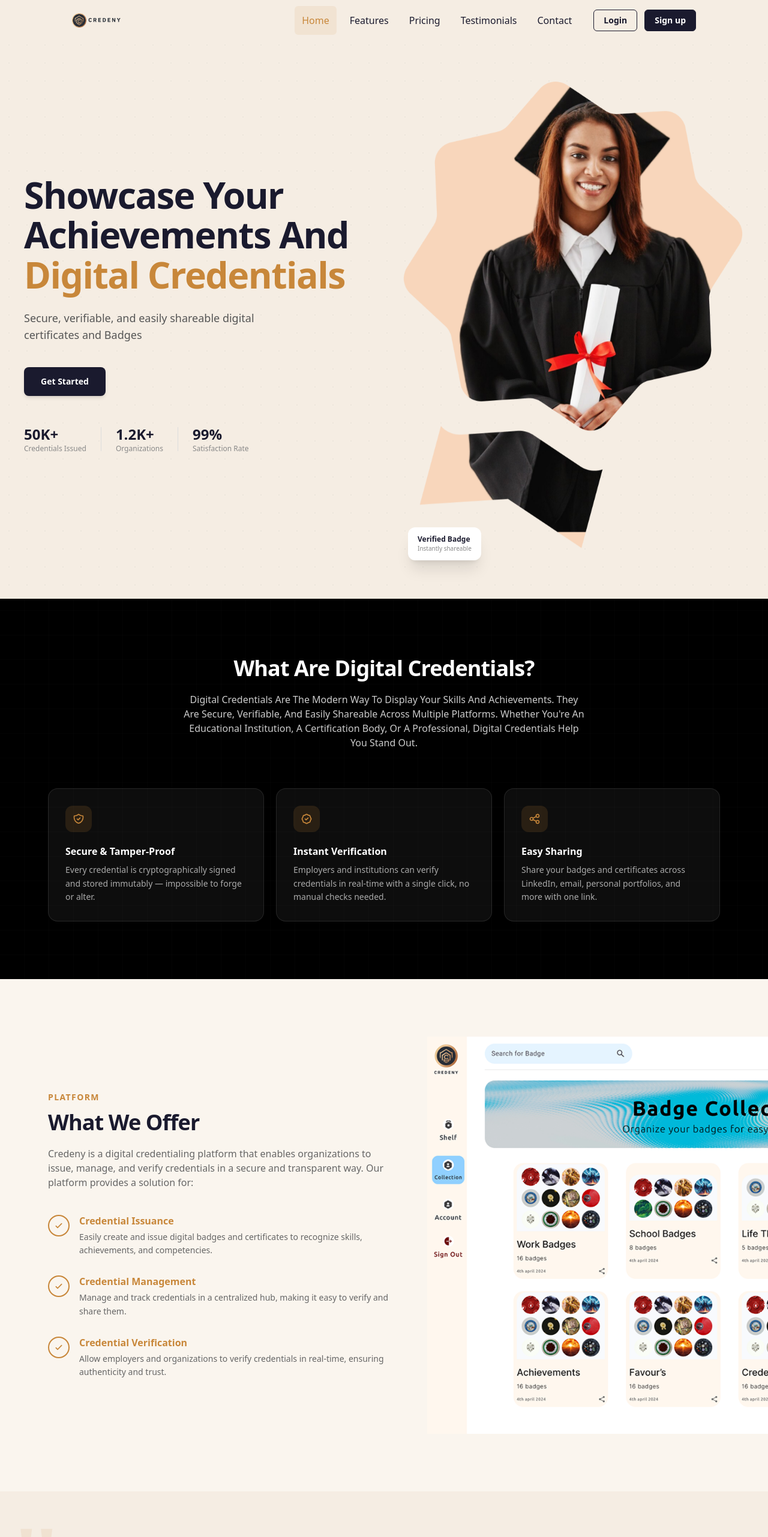
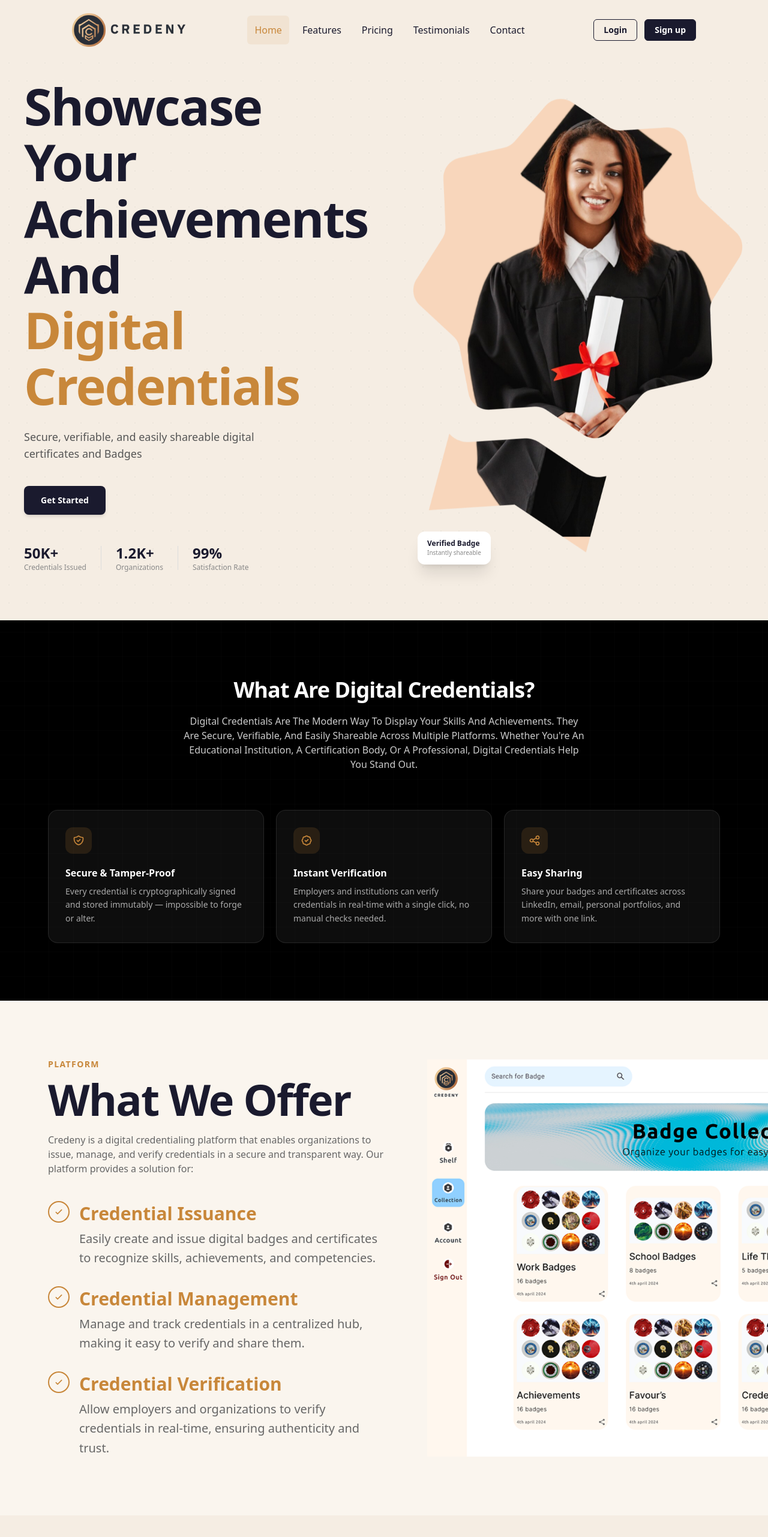
Before and after one commit to Ukoeka/credeny, a Nuxt app: page / in a window 1280 px wide. Shown: the top 2562 px of the page at 60% size. Built offline with nearby package versions, Linux system fonts and the light colour scheme.

Commit message:
auth screens

```diff
--- a/app/components/Header.vue
+++ b/app/components/Header.vue
@@ -4,15 +4,15 @@
     :class="isScrolled ? 'shadow-[0_2px_24px_rgba(26,26,46,0.10)] backdrop-blur-md' : ''"
   >
     <!-- Main bar -->
-    <div class="mx-auto h-[68px] px-6 lg:px-10 flex items-center gap-6">
+    <div class="mx-auto h-[100px] px-6 lg:px-10 flex justify-between items-center gap-6">
 
       <!-- Logo -->
       <NuxtLink to="/" class="flex items-center gap-2 no-underline flex-shrink-0">
-        <img src="@/assets/images/logo/logo.png" alt="Credeny logo" class="h-6 w-auto">
+        <img src="@/assets/images/logo/logo.png" alt="Credeny logo" class="h-14 w-auto">
       </NuxtLink>
 
       <!-- Desktop Nav -->
-      <nav class="hidden md:flex items-center gap-2.5 ml-auto">
+      <nav class="hidden md:flex items-center gap-2.5">
         <NuxtLink
           v-for="item in navItems"
           :key="item.label"
@@ -70,14 +70,14 @@
         </NuxtLink>
         <div class="flex flex-col gap-2 mt-4 pt-4 border-t border-[#1a1a2e]/10">
           <NuxtLink
-            to="/login"
+            to="/user/auth/login"
             class="text-sm font-semibold text-[#1a1a2e] no-underline text-center px-4 py-2.5 border-[1.5px] border-[#1a1a2e] rounded-md transition-all duration-200 hover:bg-[#1a1a2e] hover:text-white"
             @click="mobileMenuOpen = false"
           >
             Login
           </NuxtLink>
           <NuxtLink
-            to="/signup"
+            to="/user/auth/signup"
             class="text-sm font-semibold text-white no-underline text-center px-4 py-2.5 bg-[#1a1a2e] rounded-md transition-all duration-200 hover:bg-[#2d2d4e]"
             @click="mobileMenuOpen = false"
           >
--- a/app/pages/index.vue
+++ b/app/pages/index.vue
@@ -11,10 +11,10 @@
           style="background-image: radial-gradient(circle, #1a1a2e 1px, transparent 1px); background-size: 30px 30px;">
         </div>
 
-        <div class="max-w-[1400px] mx-auto px-3 lg:px-10 w-full grid lg:grid-cols-2 gap-12 items-center py-20">
+        <div class="max-w-[1600px] mx-auto px-3 lg:px-10 w-full grid lg:grid-cols-2 gap-20 items-center py-20">
           <!-- Left-side -->
           <div class="hero-text">
-            <h1 class="text-[clamp(2.4rem,5vw,3.8rem)] font-extrabold leading-[1.1] tracking-tight text-[#1a1a2e] mb-6">
+            <h1 class="text-[clamp(4.2rem,9vw,5.3rem)] font-extrabold leading-[1.1] tracking-tight text-[#1a1a2e] mb-6">
               Showcase Your<br />
               Achievements And<br />
               <span class="text-[#c8873a]">Digital Credentials</span>
@@ -48,10 +48,7 @@
             </div>
           </div>
 
-          <!-- Right: hero image placeholder -->
-          <div class="relative flex justify-center lg:justify-end hero-image-wrap">
-            <!-- Blob background shape -->
-            <div class="absolute  opacity-70 -z-0"></div>
+          <div class="relative flex justify-end">
             <img src="@/assets/images/randoms/hero.png" alt="">
 
 
@@ -115,10 +112,10 @@
           <!-- Left: text -->
           <div>
             <p class="text-[#c8873a] font-bold text-sm uppercase tracking-widest mb-3">Platform</p>
-            <h2 class="text-3xl lg:text-4xl font-extrabold text-[#1a1a2e] mb-5 tracking-tight leading-tight">
+            <h2 class="text-5xl lg:text-7xl font-extrabold text-[#1a1a2e] mb-5 tracking-tight leading-tight">
               What We Offer
             </h2>
-            <p class="text-[#666] text-sm lg:text-base leading-relaxed mb-10">
+            <p class="text-[#666] lg:text-base leading-relaxed mb-10">
               Credeny is a digital credentialing platform that enables organizations to issue, manage,
               and verify credentials in a secure and transparent way. Our platform provides a solution for:
             </p>
@@ -137,17 +134,17 @@
                   </div>
                 </div>
                 <div>
-                  <h3 class="font-bold text-[#c8873a] text-base mb-1">{{ offer.title }}</h3>
-                  <p class="text-[#666] text-sm leading-relaxed">{{ offer.desc }}</p>
+                  <h3 class="font-bold text-[#c8873a] text-[30px]  mb-1">{{ offer.title }}</h3>
+                  <p class="text-[#666] text-[20px] leading-relaxed">{{ offer.desc }}</p>
                 </div>
               </div>
             </div>
           </div>
 
-          <!-- Right: app mockup placeholder -->
-          <div class="relative">
-            <!-- Browser chrome mockup -->
-            <img src="@/assets/images/randoms/dashboard.png" alt="">
+
+          <div class="relative mr-0">
+
+            <img class="w-ful" src="@/assets/images/randoms/dashboard.png" alt="">
           </div>
         </div>
       </section>
```
